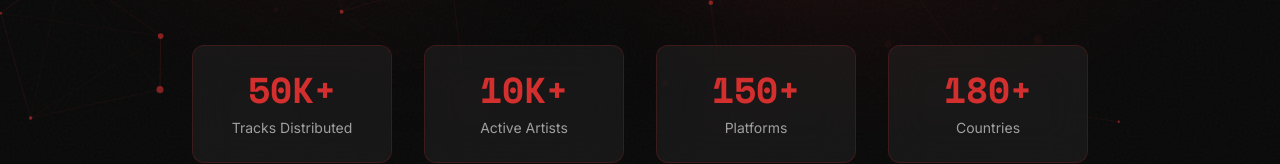
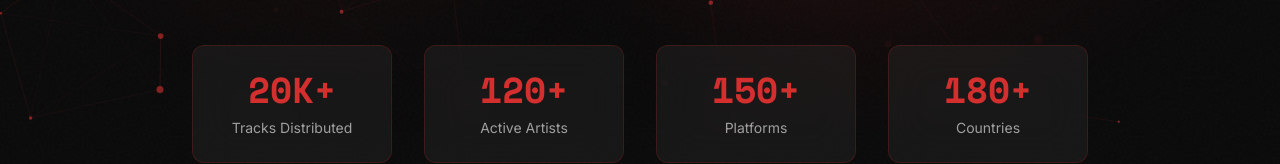
Before and after one commit to Amitkr001/gogodigitalmedia, a React (Vite) app: page / in a window 1280 px wide. Shown: the part 669-833 px from the top of the page. Built offline with nearby package versions, Linux system fonts and the light colour scheme.

Commit message:
Update stats in HeroSection component

```diff
--- a/src/components/sections/HeroSection.tsx
+++ b/src/components/sections/HeroSection.tsx
@@ -134,11 +134,11 @@ export default function HeroSection() {
           {/* Stats Bar */}
           <div className="grid grid-cols-2 md:grid-cols-4 gap-8 pt-16 max-w-4xl mx-auto">
             <div className="glass p-6 rounded-xl">
-              <div className="text-mono text-4xl font-bold text-[#D32F2F] mb-2">50K+</div>
+              <div className="text-mono text-4xl font-bold text-[#D32F2F] mb-2">20K+</div>
               <div className="text-sm text-[#A0A0A0]">Tracks Distributed</div>
             </div>
             <div className="glass p-6 rounded-xl">
-              <div className="text-mono text-4xl font-bold text-[#D32F2F] mb-2">10K+</div>
+              <div className="text-mono text-4xl font-bold text-[#D32F2F] mb-2">120+</div>
               <div className="text-sm text-[#A0A0A0]">Active Artists</div>
             </div>
             <div className="glass p-6 rounded-xl">
```
